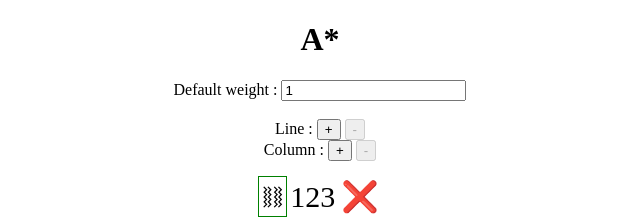
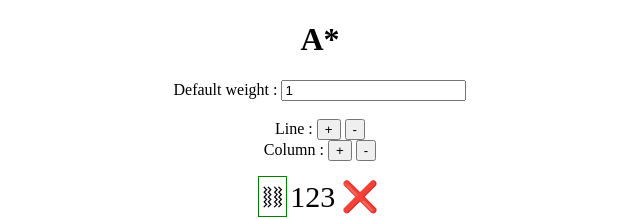
Before and after one commit to MrDaves24/MA-ASAD-lab1, a React (Vite) app in the folder frontend/: page / in a window 1280 px wide. Shown: the top 219 px of the page, without its empty margins (320-960 px from the left). Built offline with nearby package versions, Linux system fonts and the light colour scheme.

Commit message:
Update collision conditions

```diff
--- a/frontend/src/App.tsx
+++ b/frontend/src/App.tsx
@@ -134,8 +134,11 @@ export default function App() {
     const can_reduce = (height: number, width: number) : boolean => {
         if (height === 0 || width === 0) return false
 
-        if (config.start[0] === width || config.stop[0] === width) return false
-        if (config.start[1] === height || config.stop[1] === height) return false
+        // Don't let start and stop collide
+        if (config.start[0] === width && config.start[0] - 1 === config.stop[0] && config.start[1] === config.stop[1]) return false
+        if (config.start[1] === height && config.start[0] === config.stop[0] && config.start[1] - 1 === config.stop[1]) return false
+        if (config.stop[0] === width && config.stop[0] - 1 === config.start[0] && config.stop[1] === config.start[1]) return false
+        if (config.stop[1] === height && config.stop[0] === config.start[0] && config.stop[1] - 1 === config.start[1]) return false
 
         return true
     }
```
